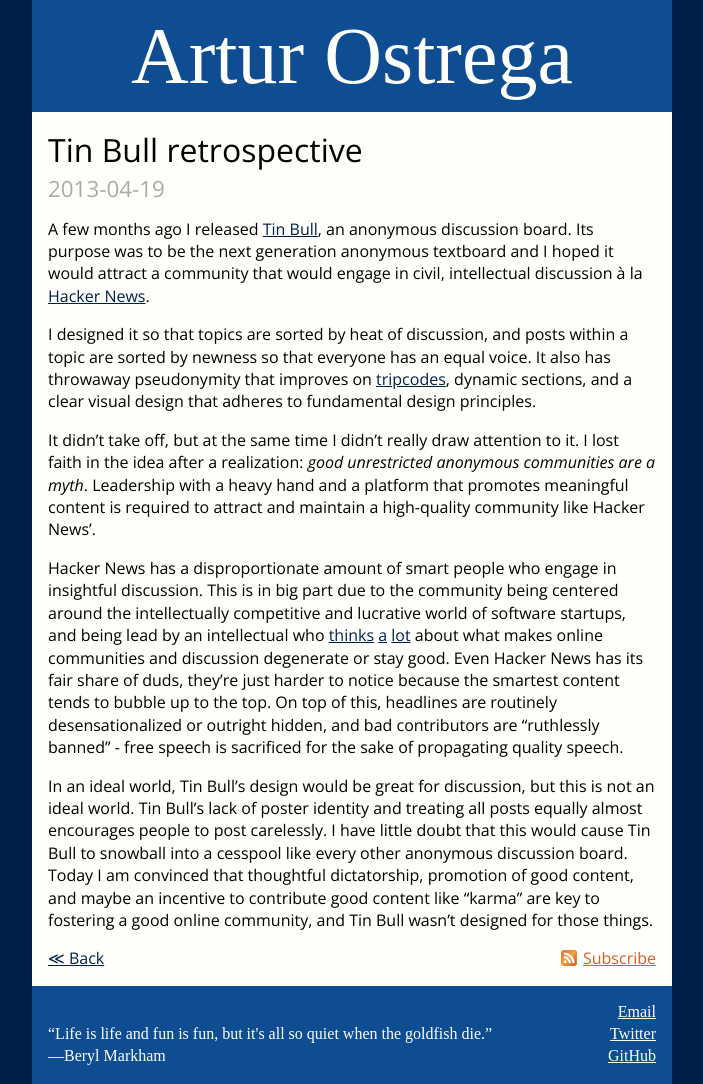
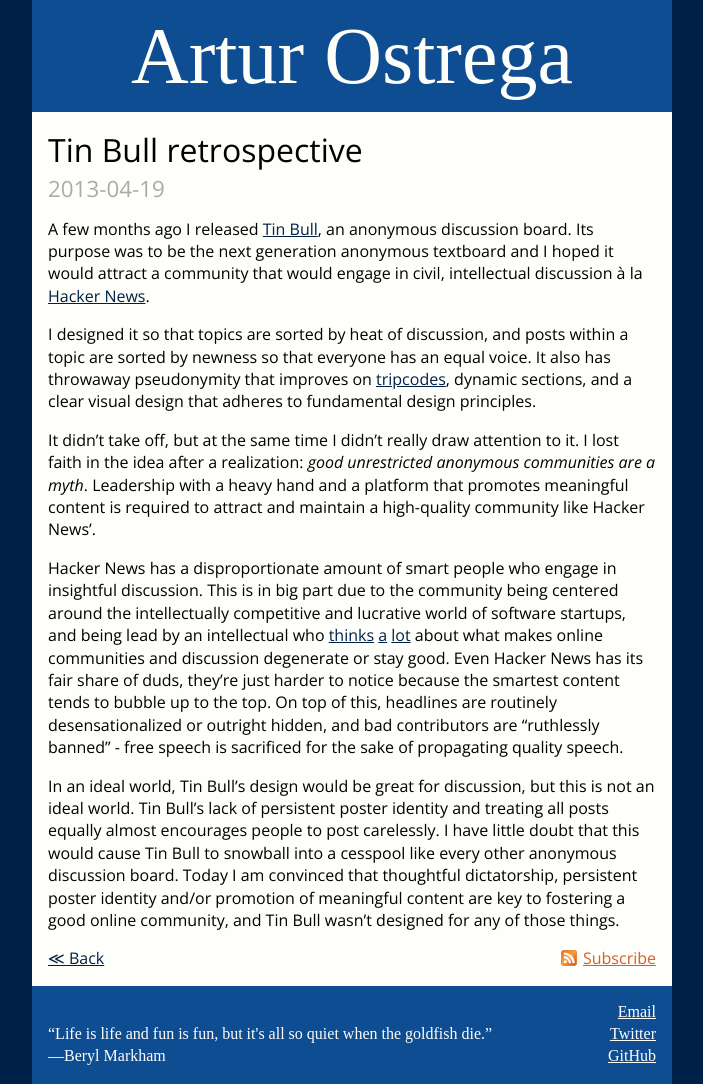
Before and after one commit to aostrega/blog.github.io, a Jekyll site: the page built from _posts/2013-04-19-tinbull-retrospective.md, in a window 1280 px wide. Shown: the whole page, without its empty margins (288-991 px from the left). Built offline with Jekyll 4.4.1, drawn with Linux system fonts in a browser that asks for light colours; some web fonts are replaced; Markdown is read by kramdown in place of the engine named in the settings; comment, search, counter and statistics services are not loaded.

Commit message:
TBR post editing

```diff
--- a/_posts/2013-04-19-tinbull-retrospective.md
+++ b/_posts/2013-04-19-tinbull-retrospective.md
@@ -10,4 +10,4 @@
 
 Hacker News has a disproportionate amount of smart people who engage in insightful discussion. This is in big part due to the community being centered around the intellectually competitive and lucrative world of software startups, and being lead by an intellectual who [thinks](http://www.paulgraham.com/disagree.html) [a](http://paulgraham.com/hackernews.html) [lot](http://paulgraham.com/identity.html) about what makes online communities and discussion degenerate or stay good. Even Hacker News has its fair share of duds, they're just harder to notice because the smartest content tends to bubble up to the top. On top of this, headlines are routinely desensationalized or outright hidden, and bad contributors are "ruthlessly banned" - free speech is sacrificed for the sake of propagating quality speech.
 
-In an ideal world, Tin Bull's design would be great for discussion, but this is not an ideal world. Tin Bull's lack of poster identity and treating all posts equally almost encourages people to post carelessly. I have little doubt that this would cause Tin Bull to snowball into a cesspool like every other anonymous discussion board. Today I am convinced that thoughtful dictatorship, promotion of good content, and maybe an incentive to contribute good content like "karma" are key to fostering a good online community, and Tin Bull wasn't designed for those things.
+In an ideal world, Tin Bull's design would be great for discussion, but this is not an ideal world. Tin Bull's lack of persistent poster identity and treating all posts equally almost encourages people to post carelessly. I have little doubt that this would cause Tin Bull to snowball into a cesspool like every other anonymous discussion board. Today I am convinced that thoughtful dictatorship, persistent poster identity and/or promotion of meaningful content are key to fostering a good online community, and Tin Bull wasn't designed for any of those things.
```
